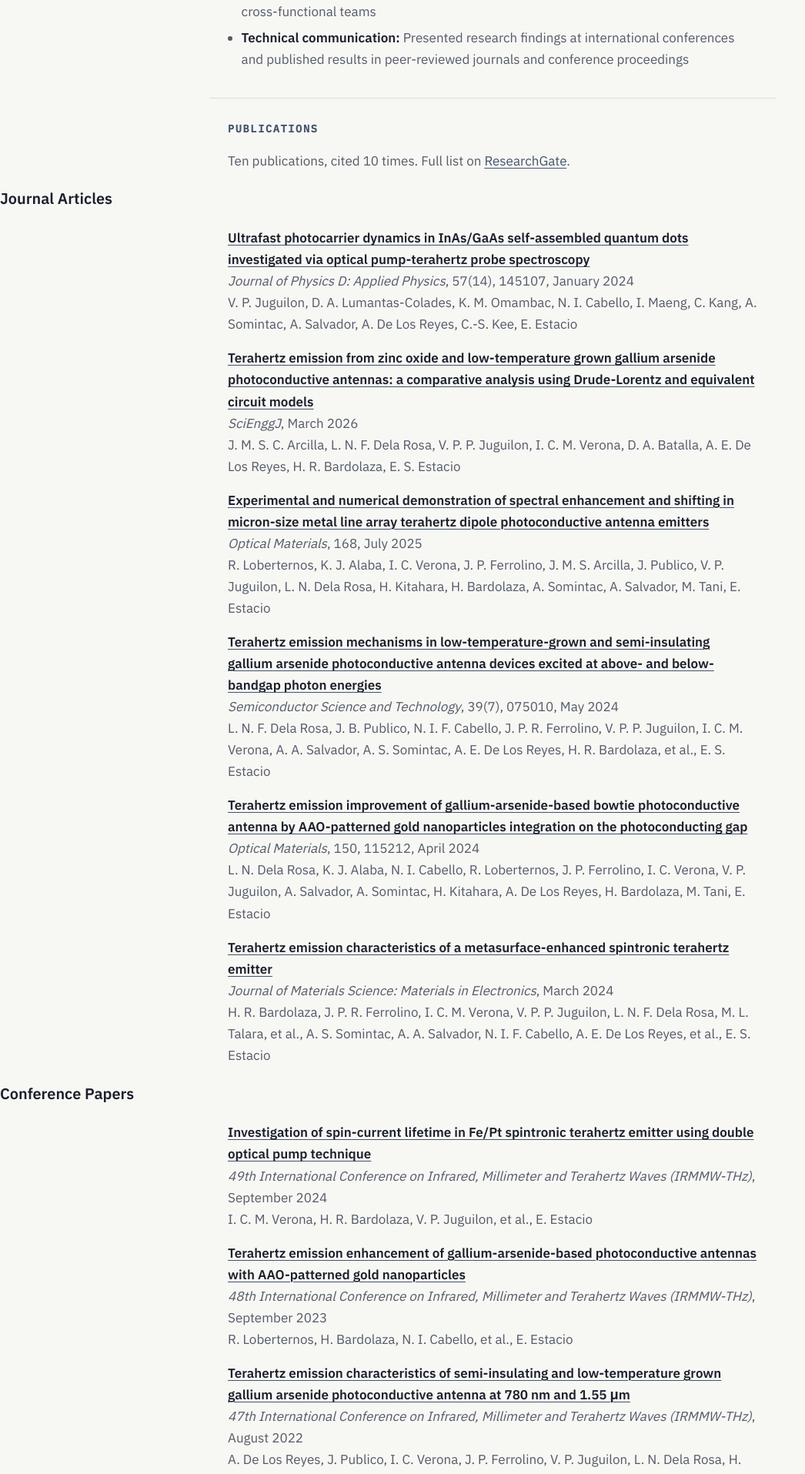
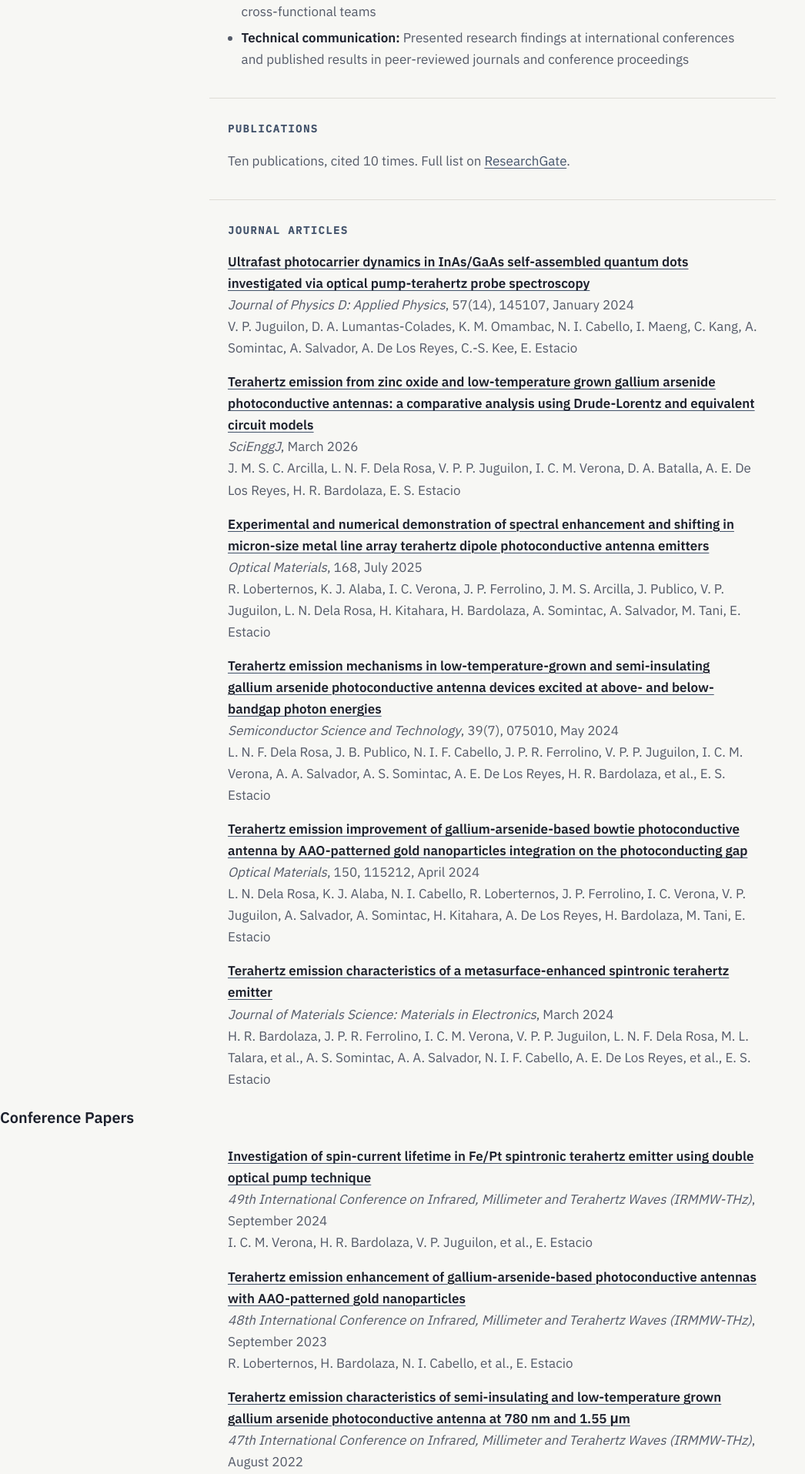
Before and after one commit to vpjuguilon/vpjuguilon.github.io, a Jekyll site: the page built from _pages/cv.md, in a window 1280 px wide. Shown: the part 2873-4788 px from the top of the page at 77% size, without its empty margins (0-1046 px from the left). Built offline with Jekyll 4.4.1, drawn with Linux system fonts in a browser that asks for light colours.

Commit message:
Fix cv.md layout

```diff
--- a/_pages/cv.md
+++ b/_pages/cv.md
@@ -81,7 +81,7 @@ intersection of **experimental physics**, **data science**, and **intellectual p
 Ten publications, cited 10 times. Full list on
 [ResearchGate](https://www.researchgate.net/profile/Vince-Paul-Juguilon).
 
-### Journal Articles
+## Journal Articles
 
 [**Ultrafast photocarrier dynamics in InAs/GaAs self-assembled quantum dots investigated via optical pump-terahertz probe spectroscopy**](https://doi.org/10.1088/1361-6463/ad1b0c)<br>
 *Journal of Physics D: Applied Physics*, 57(14), 145107, January 2024<br>
```
